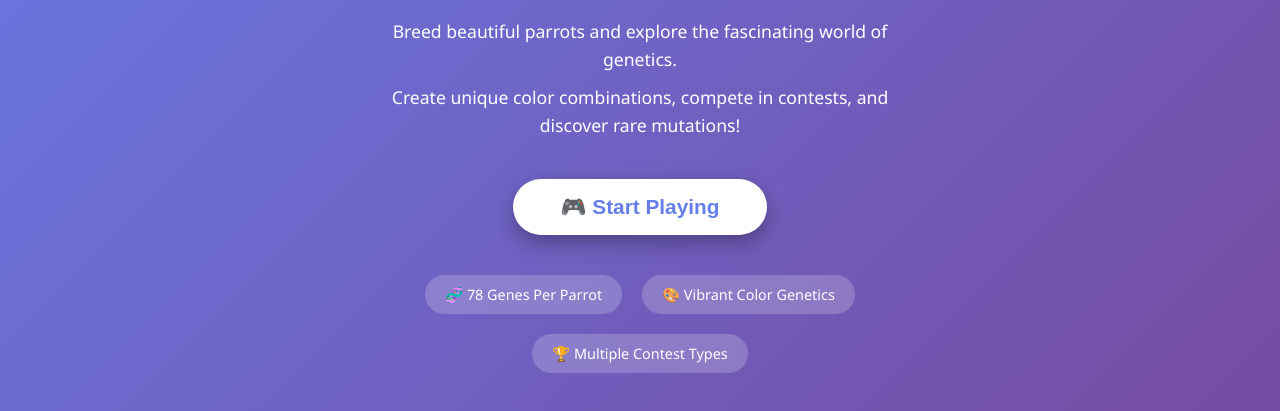
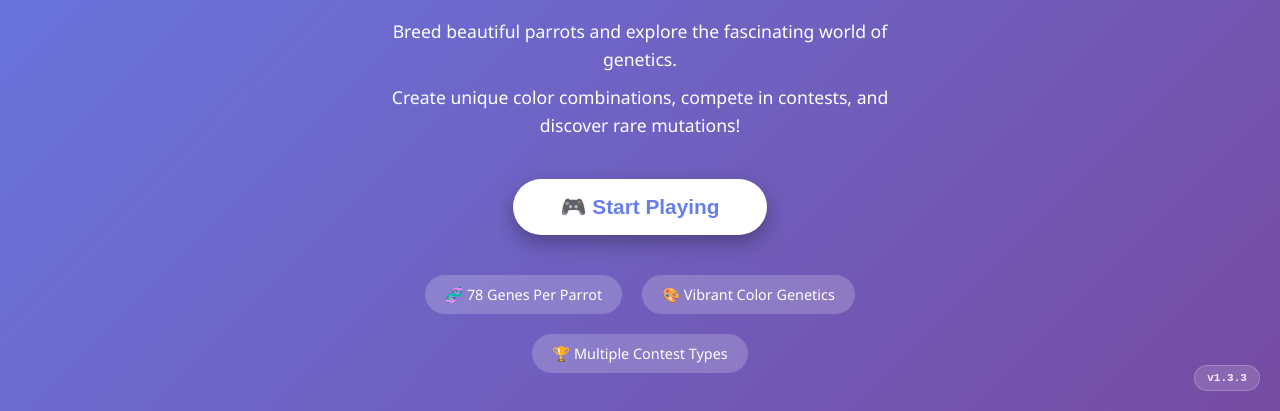
Before and after one commit to ilyakudas/Cc-test, a plain HTML site: page public/breeding-game-modular.html in a window 1280 px wide. Shown: the part 389-800 px from the top of the page. Drawn offline with nearby package versions, Linux system fonts and the light colour scheme.

Commit message:
draw css version

```diff
--- a/public/breeding-game.css
+++ b/public/breeding-game.css
@@ -1,3 +1,20 @@
+/* Version badge */
+.splash-screen::after {
+    content: "v1.3.3";
+    position: absolute;
+    bottom: 20px;
+    right: 20px;
+    background: rgba(255, 255, 255, 0.15);
+    color: rgba(255, 255, 255, 0.9);
+    padding: 6px 12px;
+    border-radius: 20px;
+    font-size: 0.85em;
+    font-weight: 600;
+    font-family: monospace;
+    backdrop-filter: blur(10px);
+    border: 1px solid rgba(255, 255, 255, 0.2);
+}
+
 * {
     box-sizing: border-box;
     margin: 0;
```
